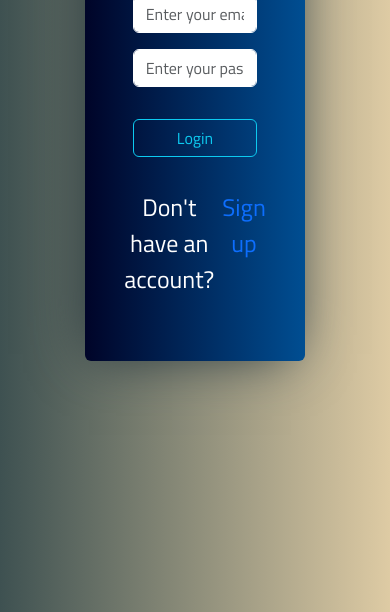
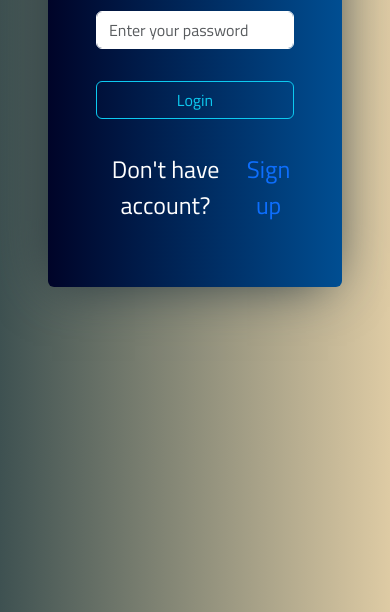
Before and after one commit to Ahmed-3amer/Login-System, a plain HTML site: page index.html in a window 390 px wide. Shown: the part 232-844 px from the top of the page. Drawn offline with Linux system fonts and the light colour scheme.

Commit message:
third commit

```diff
--- a/css/style.css
+++ b/css/style.css
@@ -37,7 +37,7 @@ h1 {
     border: solid 2px #439E8B;
 }
 
-@media screen and (max-width:576px){
+@media screen and (max-width:992px){
     #logout-btn {
         width: 100%;
     }
@@ -47,6 +47,10 @@ h1 {
     h1 {
         font-size: 32px;
     }
+
+    .form-body {
+        width: 100% !important;
+    }
 }
 
 #userNameAlert, #userEmailAlert, #userPasswordAlert {
--- a/index.html
+++ b/index.html
@@ -20,7 +20,7 @@
             <p class="text-danger d-none" id="wrongMssg">your email or password is incorrect!</p>
             <button id="login-btn" class="btn btn-outline-info w-100 my-3">Login</button>
             <div class="d-flex justify-content-center mt-3 text-white">
-                <p>Don't have an account?</p>
+                <p>Don't have account?</p>
                 <a href="signup.html" class="text-decoration-none ps-2">Sign up</a>
             </div>
         </div>
--- a/js/signUp.js
+++ b/js/signUp.js
@@ -39,7 +39,7 @@ function clearInputs(){
  // Validation for name & email & password
 
 const userNameAlert =document.getElementById('userNameAlert');
-const nameRegex = /^[A-Za-z]{3,10}(\s?[A-Za-z]{3,10})?$/
+const nameRegex = /^[A-Za-z]{3,10}(\s?[A-Za-z]{3,10})?$/;
 function validUserName(){
 if(nameRegex.test(userNameInput.value) == true){
     userNameAlert.classList.replace('d-block', 'd-none');
```
Also changed, not shown: home.html (+1 -1 lines).
